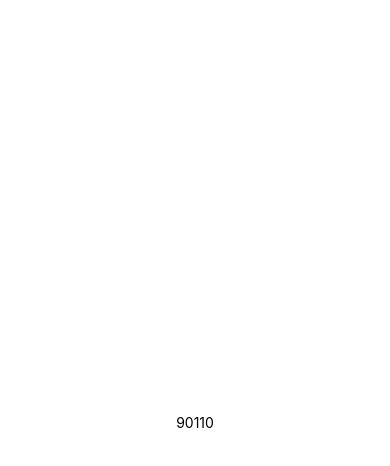
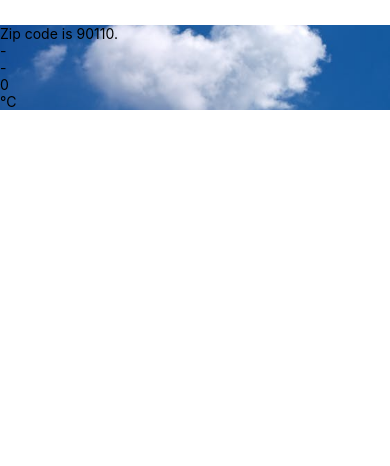
Before and after one commit to gitihm/rn, a React Native app: screen / in a window 390 px wide. Shown: the top 466 px of the page. Built offline with nearby package versions, Linux system fonts and the light colour scheme.

Commit message:
import bg & create forecast.js

```diff
--- /dev/null
+++ b/components/Forecast.js
@@ -0,0 +1,14 @@
+import React from 'react';
+import {Text, View } from 'react-native';
+export default class Forecast extends React.Component {
+    render() {
+        return (
+            <View>
+                <Text>{this.props.main}</Text>
+                <Text>{this.props.description}</Text>
+                <Text>{this.props.temp}</Text>
+                <Text>°C</Text>
+            </View>
+        );
+    }
+}
--- a/components/Weather.js
+++ b/components/Weather.js
@@ -1,23 +1,30 @@
 import React from 'react';
-import { StyleSheet, Text, View } from 'react-native';
+import { StyleSheet, Text, View ,ImageBackground} from 'react-native';
+import Forecast from './Forecast'
 
-export default class App extends React.Component {
+export default class Weather extends React.Component {
+    constructor(props) {
+      super(props);
+      this.state = {
+        forecast: {
+          main: '-', description: '-', temp: 0
+        }
+      }
+    }
 
     render() {
       return (
         <View style={styles.container}>
-            <Text>{this.props.zipCode}</Text>
+          <ImageBackground source={require('./bg.jpeg')} style={styles.backdrop}>
+            <Text>Zip code is {this.props.zipCode}.</Text>
+            <Forecast {...this.state.forecast} />
+          </ImageBackground>
         </View>
-
       );
     }
   }
 
   const styles = StyleSheet.create({
-  container: {
-    flex: 1,
-    backgroundColor: '#fff',
-    alignItems: 'center',
-    justifyContent: 'center',
-  },
+    container: { paddingTop: 25 },
+    backdrop: { width: '100%', height: '100%'},
   });
```
Also changed, not shown: components/bg.jpeg (added). Lines whose indentation alone changed are shown as unchanged.
